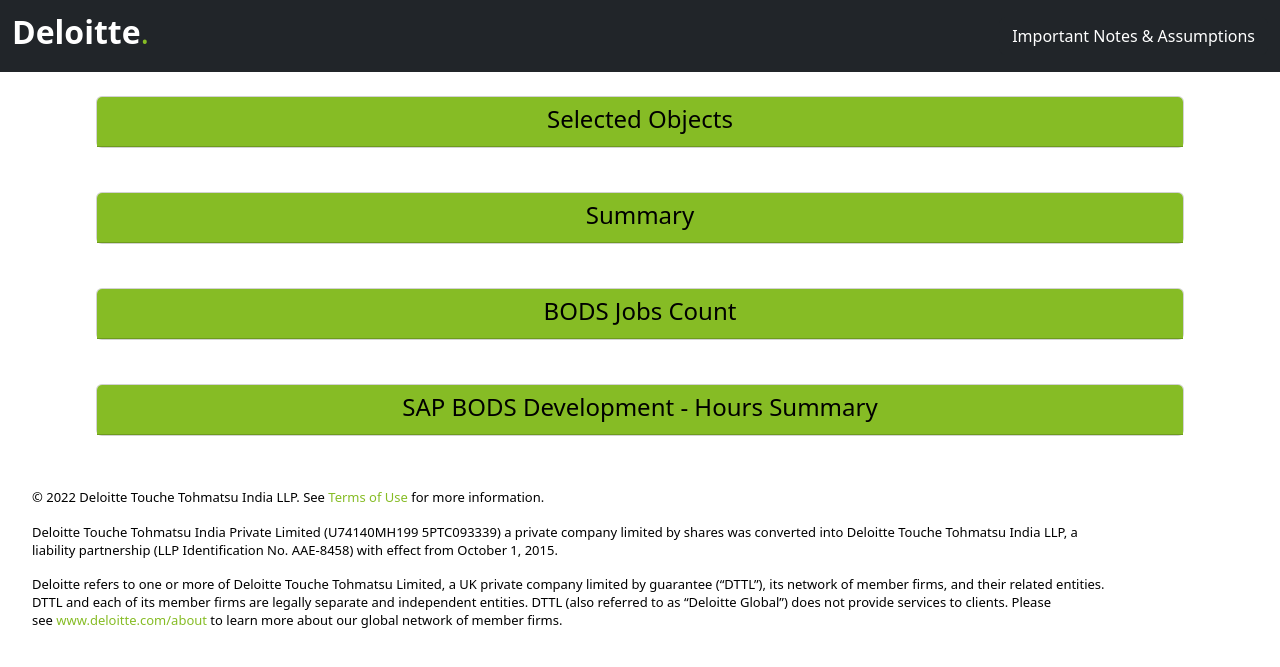
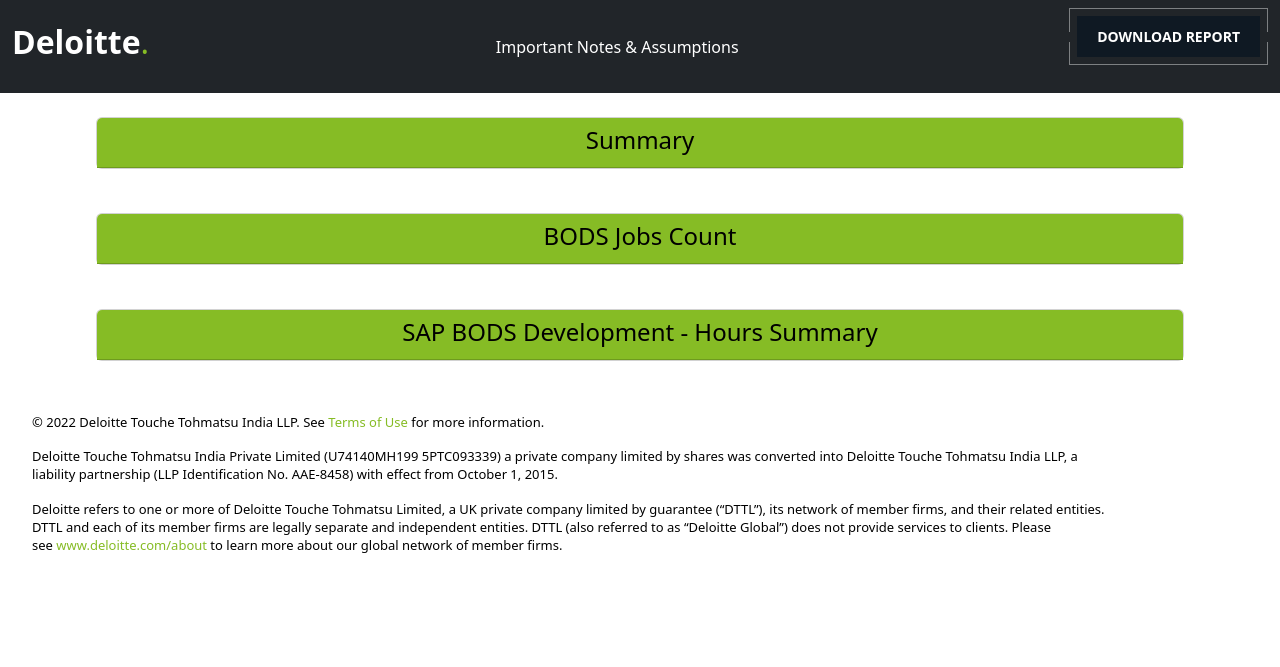
Before and after one commit to deloitte-dhirendrasingh/Effort-Estimator-v2.0, a Flask app: template templates/result.html in a window 1280 px wide. Shown: the top 667 px of the page. Run offline with Flask 2, Linux system fonts and the light colour scheme; the template is opened without the code that fills it, so the values that code supplies are empty.

Commit message:
Code update 01/03/2023

```diff
--- a/templates/front.html
+++ b/templates/front.html
@@ -240,7 +240,7 @@
       </a>
   </div>
 
-  <p class="text">ETLR Effort Estimator</p>
+  <p class="text">ETLR BODS Effort Estimator</p>
 
   <form method="POST" action="{{ url_for('index') }}">
     <button class="sub-button">
--- a/templates/result.html
+++ b/templates/result.html
@@ -8,10 +8,10 @@
       <link href="https://cdn.jsdelivr.net/npm/bootstrap@5.2.3/dist/css/bootstrap.min.css" rel="stylesheet" integrity="sha384-rbsA2VBKQhggwzxH7pPCaAqO46MgnOM80zW1RWuH61DGLwZJEdK2Kadq2F9CUG65" crossorigin="anonymous">
       <style>
         .card-header{
-          height: 50px;
-          width: 1086px;
-          background-color: #86bc25;
-          color: black;
+        height: 50px;
+        width: 1086px;
+        background-color: #86bc25;
+        color: black;
         }
         .card-header:hover{
         background-color: #86bc25;
@@ -26,20 +26,6 @@
         }
         .card-title:active{
           transform: scale(0.8);
-        }
-        /* Style the primary button */
-        .sub-button{
-          background: linear-gradient(to bottom, #86bc25, #3e8e41);
-          color: black;
-          transition: background-color 0.5s ease;
-          border-radius: 10px;
-          border: 1px solid rgb(90, 90, 90);
-          width: 200px;
-          height: 40px;
-        }
-        /* Add hover effect to the button */
-        .sub-button:hover{
-          background: linear-gradient(to bottom, whitesmoke, rgb(90, 90, 90));
         }
         .header{
         text-align: left;
@@ -83,28 +69,157 @@
         width: 1243px;
         z-index: 10;
         }
-        .close-btn{
-        background: linear-gradient(to bottom, grey, white);
-        color: black;
-        transition: background-color 0.5s ease;
-        border-radius: 10px;
-        border: 1px solid rgb(90, 90, 90);
-        width:22px;
-        height: 22px;
-        position: absolute;
-        display: flex;
-        align-items: center;
-        justify-content: center;
-        top: 10px;
-        right: 10px;
-        font-size: 15px;
-        font-weight: 900;
-        }
-        .close-btn:hover{
-        background: linear-gradient(to bottom, whitesmoke, rgb(90, 90, 90));
-        }
         .title{
         font-weight: 650;
+        }
+
+        .download-btn{
+        -moz-appearance: none;
+        -webkit-appearance: none;
+        appearance: none;
+        border: none;
+        background: none;
+        color: #0f1923;
+        cursor: pointer;
+        position: relative;
+        padding: 8px;
+        margin-bottom: 20px;
+        text-transform: uppercase;
+        font-weight: bold;
+        font-size: 14px;
+        transition: all .15s ease;
+        }
+
+        .download-btn::before,
+        .download-btn::after{
+        content: '';
+        display: block;
+        position: absolute;
+        right: 0;
+        left: 0;
+        height: calc(50% - 5px);
+        border: 1px solid #7D8082;
+        transition: all .15s ease;
+        }
+
+        .download-btn::before{
+        top: 0;
+        border-bottom-width: 0;
+        }
+
+        .download-btn::after{
+        bottom: 0;
+        border-top-width: 0;
+        }
+
+        .download-btn:active,
+        .download-btn:focus{
+        outline: none;
+        }
+
+        .download-btn:active::before,
+        .download-btn:active::after{
+        right: 3px;
+        left: 3px;
+        }
+
+        .download-btn:active::before{
+        top: 3px;
+        }
+
+        .download-btn:active::after{
+        bottom: 3px;
+        }
+
+        .button_lg{
+        position: relative;
+        display: block;
+        padding: 10px 20px;
+        color: #fff;
+        background-color: #0f1923;
+        overflow: hidden;
+        box-shadow: inset 0px 0px 0px 1px transparent;
+        }
+
+        .button_lg::before{
+        content: '';
+        display: block;
+        position: absolute;
+        top: 0;
+        left: 0;
+        width: 2px;
+        height: 2px;
+        background-color: #0f1923;
+        }
+
+        .button_lg::after{
+        content: '';
+        display: block;
+        position: absolute;
+        right: 0;
+        bottom: 0;
+        width: 4px;
+        height: 4px;
+        background-color: #0f1923;
+        transition: all .2s ease;
+        }
+
+        .button_sl{
+        display: block;
+        position: absolute;
+        top: 0;
+        bottom: -1px;
+        left: -8px;
+        width: 0;
+        background: linear-gradient(to bottom, #86bc25, #3e8e41);
+        transform: skew(-15deg);
+        transition: all .2s ease;
+        }
+
+        .button_text{
+        position: relative;
+        }
+
+        .download-btn:hover{
+        color: #0f1923;
+        }
+
+        .download-btn:hover .button_sl{
+        width: calc(100% + 15px);
+        }
+
+        .download-btn:hover .button_lg::after{
+        background-color: #fff;
+        }
+
+        .download{
+        padding: 12px 24px;
+        font-size: 16px;
+        font-weight: bold;
+        text-decoration-line: none;
+        color: #fff;
+        background: linear-gradient(to bottom, #86bc25, #3e8e41);
+        border: none;
+        border-radius: 8px;
+        margin: 8px 24px;
+        box-shadow: 0 6px 20px -8px rgba(0, 0, 0, 0.5);
+        cursor: pointer;
+        transition: all 500ms ease;
+        position: fixed;
+        left: 80px;
+        bottom: 40px;
+        z-index: 200;
+        }
+        .download:hover{
+        transform: translateY(-4px);
+        color: #fff;
+        }
+        .btn{
+        background-color: transparent;
+        color: #fff;
+        }
+        .btn:hover{
+        color: #fff;
         }
       </style>
     </head>
@@ -116,11 +231,18 @@
         <div class="ml-auto">
           <button class="btn btn-dark" id="toggle-important-notes">Important Notes & Assumptions</button>
         </div>
+
+        <button class="download-btn">
+          <span class="button_lg">
+              <span class="button_sl"></span>
+              <span class="button_text">Download Report</span>
+          </span>
+        </button>
+
       </div>
     </nav>
     <div class="info-container">
       <div class="important-notes card card-body">
-        <button class="close-btn">&times;</button>
         <ol>
           <li>This effort metrics include developer time for Unit test case  preparation, Technical design specification document preparation, Run book preparation.</li>
           <li>These efforts are purely on BODS program development, custom ABAP programs are not part of these efforts. However, SQL Procedures wherever required are considered.</li>
@@ -158,26 +280,6 @@
 
     <div class="container d-flex justify-content-center mt-4">
       <div class="card mx-auto text-center">
-        <div class="card-header">
-          <h4 class="card-title">Selected Objects</h4>
-        </div>
-        <div class="card-body">
-          <table class="table table-striped table-bordered">
-            <tbody>
-              {% for key, value in selected_objects.items() %}
-                <tr>
-                  <td>{{ key }}</td>
-                  <td>{{ value }}</td>
-                </tr>
-              {% endfor %}
-            </tbody>
-          </table>
-        </div>
-      </div>
-    </div>
-
-    <div class="container d-flex justify-content-center mt-4">
-      <div class="card mx-auto text-center">
             <div class="card-header">
               <h4 class="card-title">Summary</h4>
             </div>
@@ -212,15 +314,15 @@
                   <td class="text-right theader">{{ result5 }}</td>
                 </tr>
                 <tr>
-                  <th class="text-left header">Total number of resource required</th>
+                  <th class="text-left header">Number of resource required</th>
                   <td class="text-right theader">{{ result40 }}</td>
                 </tr>
                 <tr>
-                  <th class="text-left header">Total number of Senior Consultant/s required</th>
+                  <th class="text-left header">Number of Senior Consultant/s required</th>
                   <td class="text-right theader">{{ result41 }}</td>
                 </tr>
                 <tr>
-                  <th class="text-left header">Total number of Consultant/s required</th>
+                  <th class="text-left header">Number of Consultant/s required</th>
                   <td class="text-right theader">{{ result42 }}</td>
                 </tr>
               </table>
@@ -418,6 +520,13 @@
     </div>
 
     <script>
+      const downloadBtn = document.querySelector(".download-btn")
+      downloadBtn.addEventListener("click", () => {
+        window.print();
+      });
+    </script>
+
+    <script>
       const headers = document.querySelectorAll(".card-header");
       headers.forEach((header) => {
         header.addEventListener("click", () => {
```
Also changed, not shown: templates/index.html (+5 -7 lines).
